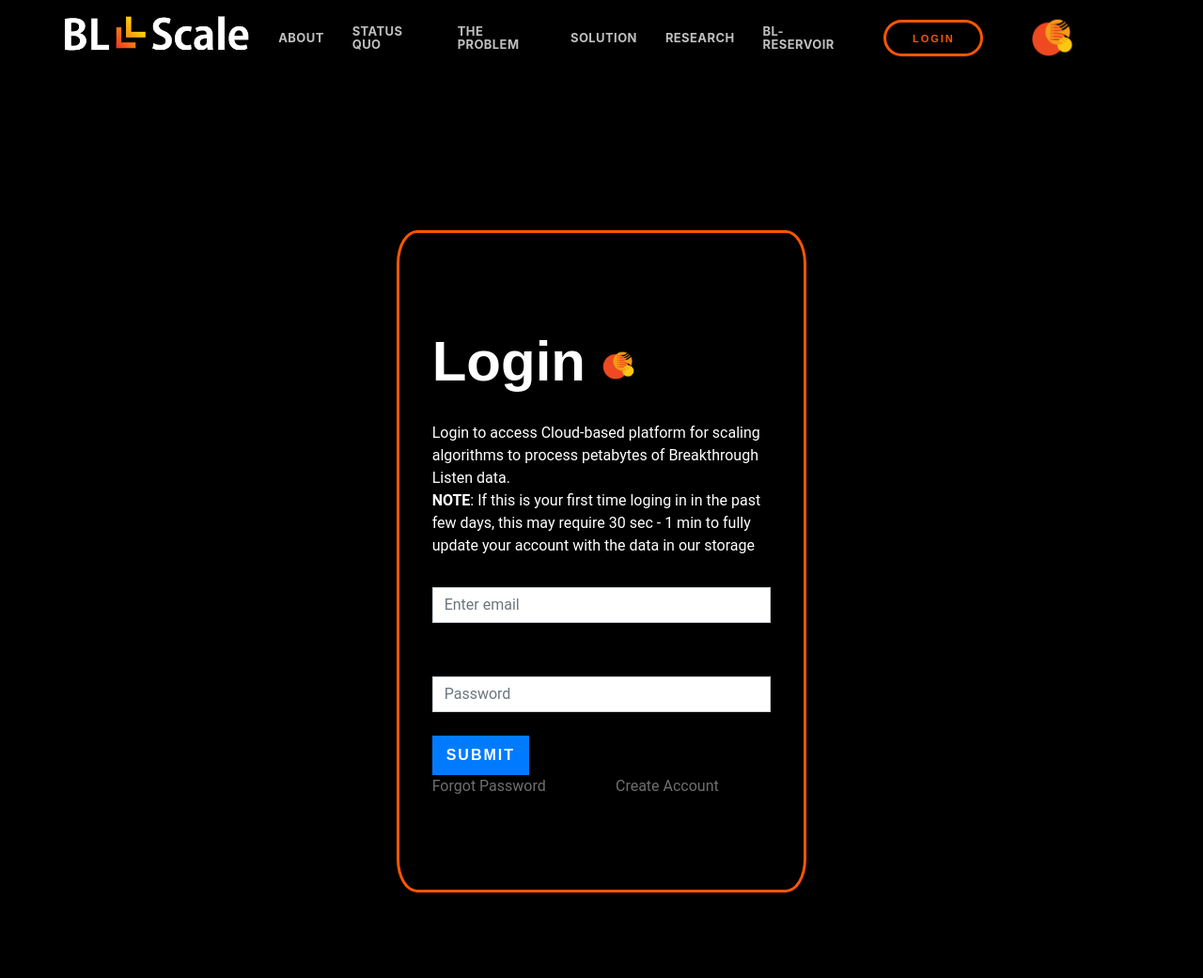
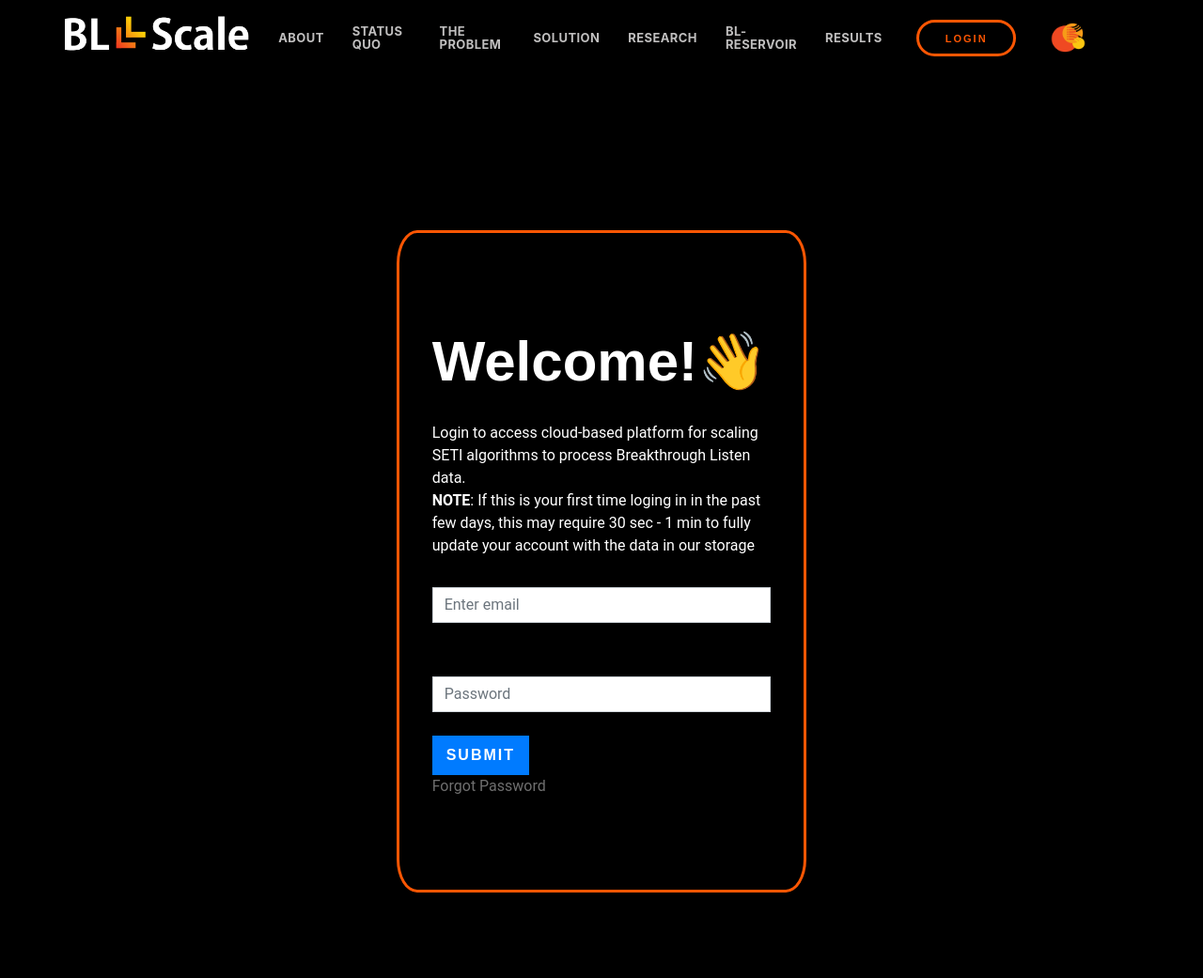
Before and after one commit to UCBerkeleySETI/BL-Scale, a Flask app: page /login in a window 1280 px wide. Shown: the top 1041 px of the page at 94% size. Run offline with Flask 2, Linux system fonts and the light colour scheme; some libraries are stand-ins or nearby versions.

Commit message:
fixed login and moved results

```diff
--- a/webapp/main.py
+++ b/webapp/main.py
@@ -13,7 +13,6 @@ import seaborn as sns
 import zmq
 import time
 import pickle
-
 import logging
 from google.cloud import storage
 from flask import render_template, request, redirect, session, Flask
@@ -22,8 +21,9 @@ import os
 import threading
 global cache
 import time
+import multiprocessing
 cache = {}
-import multiprocessing
+
 
 
 config = {
@@ -89,18 +89,18 @@ def login():
                 return render_template('login.html', umessage=unsuccessful)
     return render_template('login.html')
 
-@app.route('/create_account', methods=['GET', 'POST'])
-def create_account():
-    if (request.method == 'POST'):
-            email = request.form['name']
-            password = request.form['password']
-            try:
-                auth.create_user_with_email_and_password(email, password)
-                return render_template('login.html')
-            except:
-                unsuccessful = 'Issues with credentials - Cannot sign you up :('
-                return render_template('create_account.html', umessage=unsuccessful)
-    return render_template('create_account.html')
+# @app.route('/create_account', methods=['GET', 'POST'])
+# def create_account():
+#     if (request.method == 'POST'):
+#             email = request.form['name']
+#             password = request.form['password']
+#             try:
+#                 auth.create_user_with_email_and_password(email, password)
+#                 return render_template('login.html')
+#             except:
+#                 unsuccessful = 'Issues with credentials - Cannot sign you up :('
+#                 return render_template('create_account.html', umessage=unsuccessful)
+#     return render_template('create_account.html')
 
 @app.route('/forgot_password', methods=['GET', 'POST'])
 def forgot_password():
@@ -326,6 +326,9 @@ def home():
     print("returning home")
     return render_template("home.html", title="Main Page", sample_urls=obs_filtered_url, plot_bytes=base64_obs)
 
+import monitor
+app.register_blueprint(monitor.bp)
+
 if __name__ == '__main__':
     p1 = threading.Thread(target=get_sub, args=())
     p1.start()
--- a/webapp/templates/create_account.html
+++ b/webapp/templates/create_account.html
@@ -159,7 +159,12 @@
 
 							</li>
 							<!-- End Link -->
+							<li>
 
+								<a class="text-gray-extra-light text-extra-small uk-visible@l" href="./home">Results</a>
+
+
+							</li>
 
 
 							<!-- Link -->
--- a/webapp/templates/forgot_password.html
+++ b/webapp/templates/forgot_password.html
@@ -159,7 +159,12 @@
 
 							</li>
 							<!-- End Link -->
+							<li>
 
+								<a class="text-gray-extra-light text-extra-small uk-visible@l" href="./home">Results</a>
+
+
+							</li>
 
 
 							<!-- Link -->
--- a/webapp/templates/login.html
+++ b/webapp/templates/login.html
@@ -159,7 +159,12 @@
 
 							</li>
 							<!-- End Link -->
+							<li>
 
+								<a class="text-gray-extra-light text-extra-small uk-visible@l" href="./home">Results</a>
+
+
+							</li>
 
 
 							<!-- Link -->
@@ -197,14 +202,12 @@
           <div class="col-md-4">
           </div>
 		  <div class="col-md-4" style="border: 3px solid #fc5603; border-radius:5%;">
-			<div  style="padding-left: 5%; padding-right: 5%;">
+			<div style="padding-left: 5%; padding-right: 5%;">
 				<p>&nbsp;</p>
 				<p>&nbsp;</p>
-				<h2 class="text-weight-800 Raleway text-white">Login  <img style="width: 10%;"src="../static/images/BL_Scale_icon.png"  ></h2>
-				<p class="text-white text-weight-400 no-margin-bottom">Login to access Cloud-based platform for scaling algorithms to process petabytes of Breakthrough Listen data.</p>
+				<h2 class="text-weight-800 Raleway text-white">Welcome!👋 </h2>
+				<p class="text-white text-weight-400 no-margin-bottom">Login to access cloud-based platform for scaling SETI algorithms to process Breakthrough Listen data.</p>
 				<p class="text-white text-weight-400 no-margin-bottom"><b>NOTE</b>: If this is your first time loging in in the past few days, this may require 30 sec - 1 min to fully update your account with the data in our storage</p>
-
-
 				{% if smessage %}
 					<div class="alert alert-success">
 					{{ smessage }}
@@ -232,7 +235,7 @@
 					<a href="/forgot_password" class="text-decoration-none">Forgot Password</a>
 					</div>
 					<div class="col-sm">
-					<a href="/create_account" class="text-decoration-none">Create Account</a>
+					<!-- <a href="/create_account" class="text-decoration-none">Create Account</a> -->
 					</div>
 				</div>
 				<p>&nbsp;</p>
--- a/webapp/templates/monitor.html
+++ b/webapp/templates/monitor.html
@@ -101,7 +101,12 @@
 
 							</li>
 							<!-- End Off-Canvas Navigation Toggle -->
+							<li>
 
+								<a class="text-gray-extra-light text-extra-small uk-visible@l" href="./home">Results</a>
+
+
+							</li>
 
 							<!-- Link -->
 							<li>
```
Also changed, not shown: webapp/templates/home.html (+5 -2 lines), webapp/templates/index.html (+7 -0 lines), webapp/static/images/wave-animation.gif (deleted).
